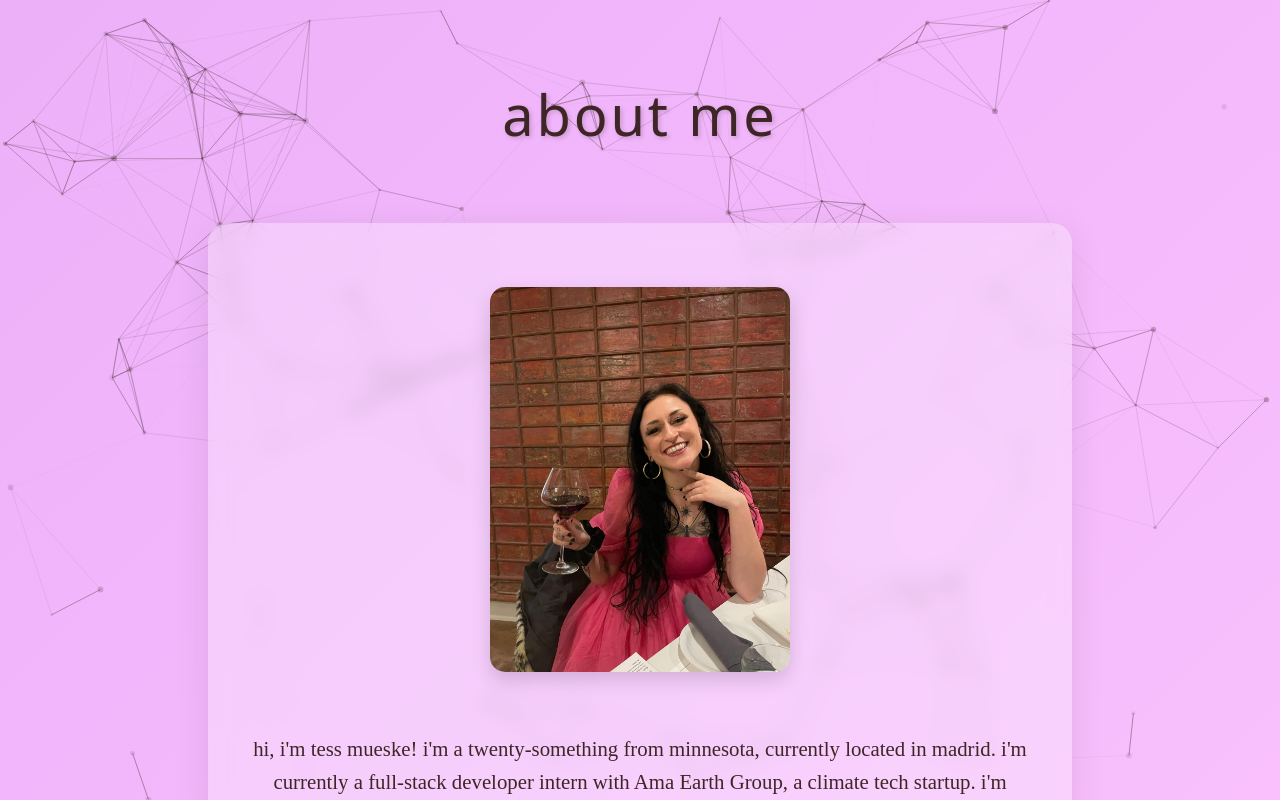
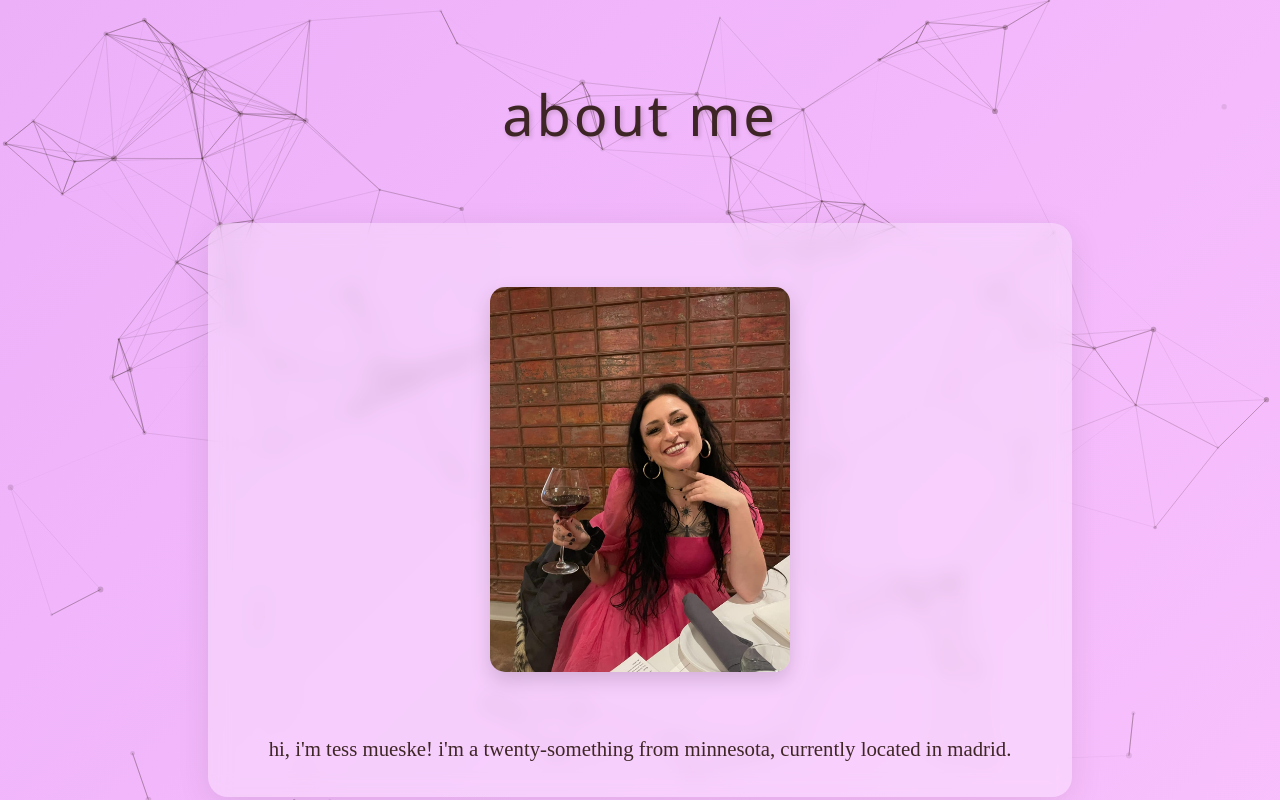
Before and after one commit to tessmueske/tess-mueske, a React (Create React App) app in the folder client/: page /about in a window 1280 px wide. Shown: the top 800 px of the page. Built offline with nearby package versions, Linux system fonts and the light colour scheme; a web font is replaced by a local one.

Commit message:
about change

```diff
--- a/client/src/components/About.js
+++ b/client/src/components/About.js
@@ -21,12 +21,13 @@ function About() {
                     alt="tess, a long-haired white woman, wearing a pink dress and smiling at the camera, holding a glass of red wine."
                 />
                 <p className="intro">
-                    hi, i'm tess mueske! i'm a twenty-something from minnesota, currently located in madrid. i'm currently a full-stack developer intern with Ama Earth Group, a climate tech startup. i'm building out our new website as we launch our first AI-powered product.
+                    hi, i'm tess mueske! i'm a twenty-something from minnesota, currently located in madrid.
                 </p>
             </div>
 
             <div className="about-card">
                 <h2>background</h2>
+                <p>in march 2025 i wrapped up my internship with Ama Earth Group, a climate tech startup. i built out our new website as we launched our first AI-powered product. </p>
                 <p>
                     i have a bachelor of arts from the university of minnesota - twin cities, where i studied individualized studies and specialized in religious studies; gender, women, and sexuality studies; and human health and wellness. i used to live in los angeles, and while i was there, i became a certified postpartum doula. i worked as a professional matchmaker for three years, and i was the lead singer of a band called <a href="https://open.spotify.com/artist/6dis94dcZj1eQMA0ZaUxNP?si=vTRXWGqnTkmnPoD7JsI-tQ" target="_blank" rel="noopener noreferrer">girlfriend on the moon</a>.
                 </p>
```
